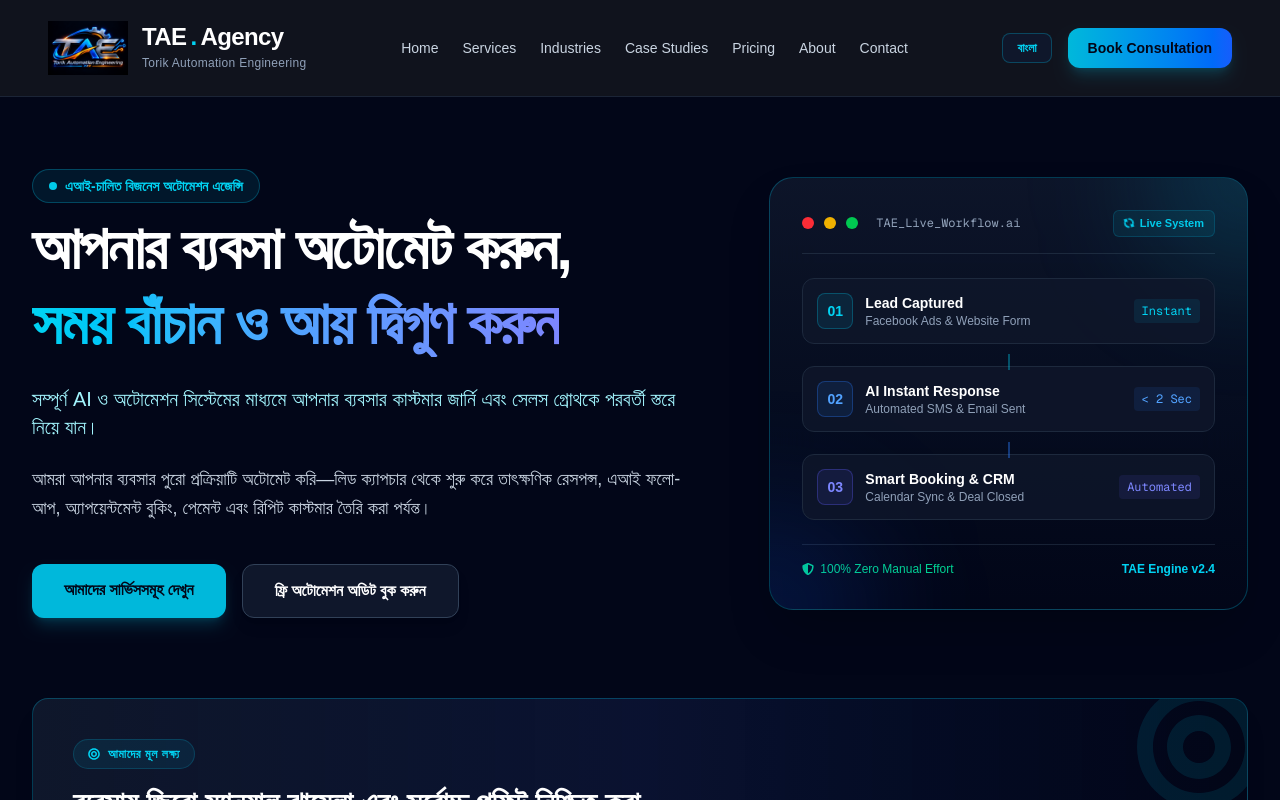
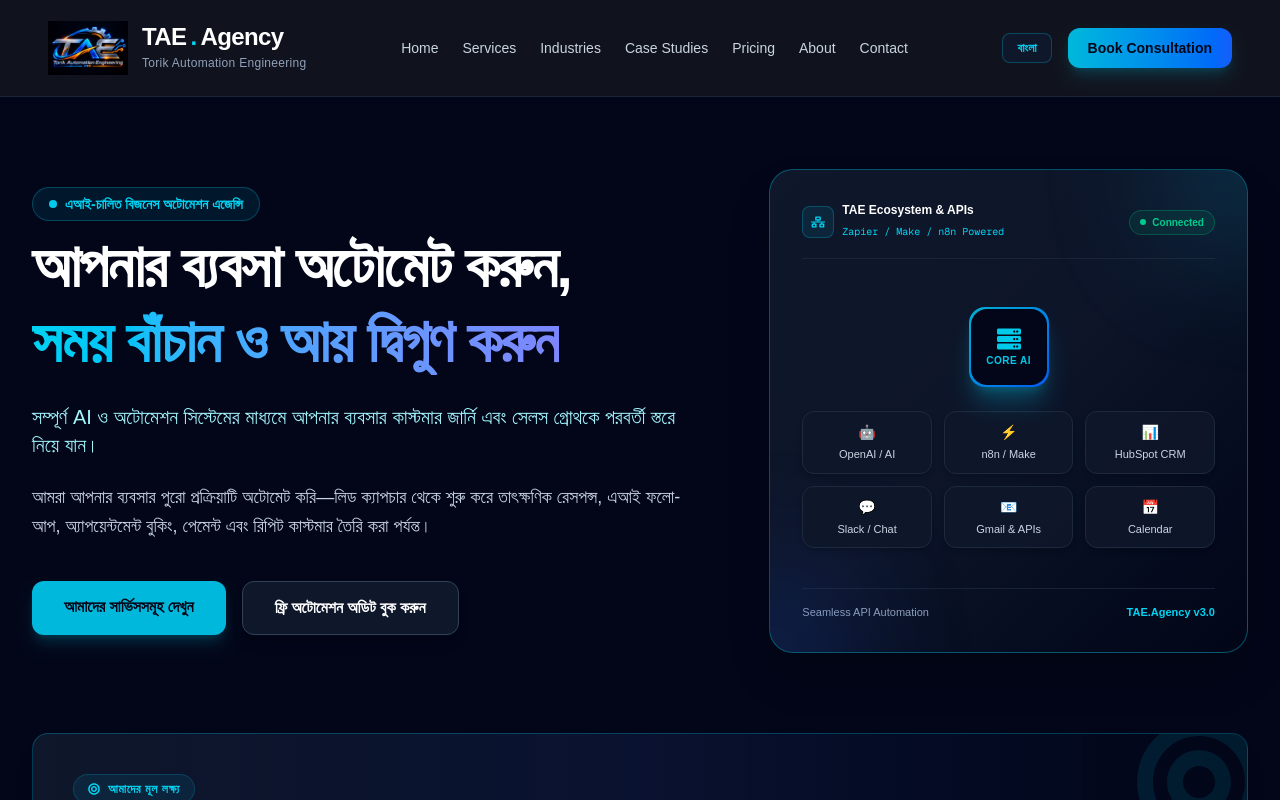
Before and after one commit to torikinsights-wq/tae-agency, a Next.js app: page / in a window 1280 px wide. Shown: the top 800 px of the page. Built offline with nearby package versions, Linux system fonts and the light colour scheme.

Commit message:
Update hero section graphic with tech integration ecosystem design

```diff
--- a/app/page.tsx
+++ b/app/page.tsx
@@ -3,7 +3,7 @@ import React from "react";
 import Link from "next/link";
 import {
   FaBolt, FaRobot, FaCalendarAlt, FaCreditCard,
-  FaStar, FaShareAlt, FaArrowRight, FaCheckCircle, FaInfoCircle, FaBullseye, FaSyncAlt, FaShieldAlt
+  FaStar, FaShareAlt, FaArrowRight, FaCheckCircle, FaInfoCircle, FaBullseye, FaNetworkWired, FaServer
 } from "react-icons/fa";
 
 export default function HomePage() {
@@ -11,7 +11,7 @@ export default function HomePage() {
     <div className="min-h-screen bg-slate-950 text-slate-100 py-12 px-4 sm:px-6 lg:px-8">
       <div className="max-w-7xl mx-auto space-y-20">
 
-        {/* Hero Section with Visual Workflow Automation Preview on the Right */}
+        {/* Hero Section with Tech Integration Ecosystem Graphic on the Right */}
         <div className="grid grid-cols-1 lg:grid-cols-12 gap-12 items-center pt-6">
 
           {/* Left Text Content */}
@@ -52,89 +52,88 @@ export default function HomePage() {
             </div>
           </div>
 
-          {/* Right Visual Automation Workflow Card (Placed in your requested red box area) */}
+          {/* Right Visual Tech Integration Ecosystem Graphic (Inspired by your reference screenshot) */}
           <div className="lg:col-span-5">
-            <div className="relative bg-gradient-to-b from-slate-900/90 to-slate-950 border border-cyan-500/30 rounded-3xl p-6 sm:p-8 shadow-2xl backdrop-blur-xl overflow-hidden group">
+            <div className="relative bg-gradient-to-br from-slate-900 via-slate-900/90 to-slate-950 border border-cyan-500/40 rounded-3xl p-6 sm:p-8 shadow-2xl backdrop-blur-xl overflow-hidden group">
 
-              {/* Background Glow Effect */}
-              <div className="absolute -top-24 -right-24 w-48 h-48 bg-cyan-500/20 rounded-full blur-3xl pointer-events-none"></div>
-              <div className="absolute -bottom-24 -left-24 w-48 h-48 bg-blue-600/20 rounded-full blur-3xl pointer-events-none"></div>
+              {/* Glowing Ambient Backgrounds */}
+              <div className="absolute -top-20 -right-20 w-40 h-40 bg-cyan-500/20 rounded-full blur-3xl pointer-events-none"></div>
+              <div className="absolute -bottom-20 -left-20 w-40 h-40 bg-blue-600/20 rounded-full blur-3xl pointer-events-none"></div>
 
-              <div className="flex items-center justify-between mb-6 border-b border-slate-800 pb-4">
-                <div className="flex items-center gap-2.5">
-                  <span className="w-3 h-3 rounded-full bg-red-500 inline-block"></span>
-                  <span className="w-3 h-3 rounded-full bg-yellow-500 inline-block"></span>
-                  <span className="w-3 h-3 rounded-full bg-green-500 inline-block"></span>
-                  <span className="text-xs font-mono text-slate-400 ml-2">TAE_Live_Workflow.ai</span>
+              {/* Header inside the Box */}
+              <div className="flex items-center justify-between mb-6 border-b border-slate-800/80 pb-4">
+                <div className="flex items-center gap-2">
+                  <div className="w-8 h-8 rounded-lg bg-cyan-500/10 border border-cyan-500/30 flex items-center justify-center text-cyan-400">
+                    <FaNetworkWired className="text-sm" />
+                  </div>
+                  <div>
+                    <span className="text-white text-xs font-bold block">TAE Ecosystem & APIs</span>
+                    <span className="text-[10px] text-cyan-400 font-mono">Zapier / Make / n8n Powered</span>
+                  </div>
                 </div>
-                <span className="inline-flex items-center gap-1.5 text-[11px] font-semibold text-cyan-400 bg-cyan-500/10 px-2.5 py-1 rounded-md border border-cyan-500/20 animate-pulse">
-                  <FaSyncAlt className="text-[10px] animate-spin" /> Live System
+                <span className="px-2.5 py-1 rounded-full bg-emerald-500/10 border border-emerald-500/30 text-emerald-400 text-[10px] font-semibold animate-pulse flex items-center gap-1.5">
+                  <span className="w-1.5 h-1.5 rounded-full bg-emerald-400"></span> Connected
                 </span>
               </div>
 
-              {/* Visual Interactive Flow Steps */}
-              <div className="space-y-3.5 relative z-10">
+              {/* Central Core Hub & Orbiting Tool Nodes */}
+              <div className="relative py-6 flex flex-col items-center justify-center">
 
-                {/* Step 1 */}
-                <div className="flex items-center justify-between p-3.5 rounded-xl bg-slate-900/80 border border-slate-800 hover:border-cyan-500/40 transition-all">
-                  <div className="flex items-center gap-3">
-                    <div className="w-9 h-9 rounded-lg bg-cyan-500/10 border border-cyan-500/30 flex items-center justify-center text-cyan-400 font-bold text-sm">
-                      01
-                    </div>
-                    <div>
-                      <div className="text-white text-sm font-semibold">Lead Captured</div>
-                      <div className="text-slate-400 text-xs">Facebook Ads & Website Form</div>
-                    </div>
+                {/* Central Hub Icon */}
+                <div className="relative z-10 w-20 h-20 rounded-2xl bg-gradient-to-br from-cyan-500 to-blue-600 p-0.5 shadow-xl shadow-cyan-500/30 animate-pulse">
+                  <div className="w-full h-full bg-slate-950 rounded-2xl flex flex-col items-center justify-center text-cyan-400">
+                    <FaServer className="text-2xl mb-0.5" />
+                    <span className="text-[10px] font-bold tracking-wider">CORE AI</span>
                   </div>
-                  <span className="text-xs text-cyan-400 font-mono bg-cyan-500/10 px-2 py-1 rounded">Instant</span>
                 </div>
 
-                {/* Connecting Arrow */}
-                <div className="flex justify-center my-[-4px]">
-                  <div className="w-0.5 h-4 bg-cyan-500/40"></div>
-                </div>
+                {/* Floating Integration Badges Grid */}
+                <div className="grid grid-cols-3 gap-3 w-full mt-6">
 
-                {/* Step 2 */}
-                <div className="flex items-center justify-between p-3.5 rounded-xl bg-slate-900/80 border border-slate-800 hover:border-cyan-500/40 transition-all">
-                  <div className="flex items-center gap-3">
-                    <div className="w-9 h-9 rounded-lg bg-blue-500/10 border border-blue-500/30 flex items-center justify-center text-blue-400 font-bold text-sm">
-                      02
-                    </div>
-                    <div>
-                      <div className="text-white text-sm font-semibold">AI Instant Response</div>
-                      <div className="text-slate-400 text-xs">Automated SMS & Email Sent</div>
-                    </div>
+                  {/* Node 1 */}
+                  <div className="bg-slate-900/90 border border-slate-800 hover:border-cyan-500/40 p-2.5 rounded-xl text-center transition-all shadow-md group/card">
+                    <div className="text-cyan-400 text-sm font-bold mb-1 group-hover/card:scale-110 transition-transform">🤖</div>
+                    <span className="text-[11px] text-slate-300 font-medium block">OpenAI / AI</span>
                   </div>
-                  <span className="text-xs text-blue-400 font-mono bg-blue-500/10 px-2 py-1 rounded">&lt; 2 Sec</span>
-                </div>
 
-                {/* Connecting Arrow */}
-                <div className="flex justify-center my-[-4px]">
-                  <div className="w-0.5 h-4 bg-blue-500/40"></div>
-                </div>
+                  {/* Node 2 */}
+                  <div className="bg-slate-900/90 border border-slate-800 hover:border-cyan-500/40 p-2.5 rounded-xl text-center transition-all shadow-md group/card">
+                    <div className="text-blue-400 text-sm font-bold mb-1 group-hover/card:scale-110 transition-transform">⚡</div>
+                    <span className="text-[11px] text-slate-300 font-medium block">n8n / Make</span>
+                  </div>
 
-                {/* Step 3 */}
-                <div className="flex items-center justify-between p-3.5 rounded-xl bg-slate-900/80 border border-slate-800 hover:border-cyan-500/40 transition-all">
-                  <div className="flex items-center gap-3">
-                    <div className="w-9 h-9 rounded-lg bg-indigo-500/10 border border-indigo-500/30 flex items-center justify-center text-indigo-400 font-bold text-sm">
-                      03
-                    </div>
-                    <div>
-                      <div className="text-white text-sm font-semibold">Smart Booking & CRM</div>
-                      <div className="text-slate-400 text-xs">Calendar Sync & Deal Closed</div>
-                    </div>
+                  {/* Node 3 */}
+                  <div className="bg-slate-900/90 border border-slate-800 hover:border-cyan-500/40 p-2.5 rounded-xl text-center transition-all shadow-md group/card">
+                    <div className="text-emerald-400 text-sm font-bold mb-1 group-hover/card:scale-110 transition-transform">📊</div>
+                    <span className="text-[11px] text-slate-300 font-medium block">HubSpot CRM</span>
                   </div>
-                  <span className="text-xs text-indigo-400 font-mono bg-indigo-500/10 px-2 py-1 rounded">Automated</span>
+
+                  {/* Node 4 */}
+                  <div className="bg-slate-900/90 border border-slate-800 hover:border-cyan-500/40 p-2.5 rounded-xl text-center transition-all shadow-md group/card">
+                    <div className="text-yellow-400 text-sm font-bold mb-1 group-hover/card:scale-110 transition-transform">💬</div>
+                    <span className="text-[11px] text-slate-300 font-medium block">Slack / Chat</span>
+                  </div>
+
+                  {/* Node 5 */}
+                  <div className="bg-slate-900/90 border border-slate-800 hover:border-cyan-500/40 p-2.5 rounded-xl text-center transition-all shadow-md group/card">
+                    <div className="text-red-400 text-sm font-bold mb-1 group-hover/card:scale-110 transition-transform">📧</div>
+                    <span className="text-[11px] text-slate-300 font-medium block">Gmail & APIs</span>
+                  </div>
+
+                  {/* Node 6 */}
+                  <div className="bg-slate-900/90 border border-slate-800 hover:border-cyan-500/40 p-2.5 rounded-xl text-center transition-all shadow-md group/card">
+                    <div className="text-purple-400 text-sm font-bold mb-1 group-hover/card:scale-110 transition-transform">📅</div>
+                    <span className="text-[11px] text-slate-300 font-medium block">Calendar</span>
+                  </div>
+
                 </div>
 
               </div>
 
-              {/* Bottom Card Summary */}
-              <div className="mt-6 pt-4 border-t border-slate-800/80 flex items-center justify-between text-xs text-slate-400">
-                <span className="flex items-center gap-1.5 text-emerald-400 font-medium">
-                  <FaShieldAlt /> 100% Zero Manual Effort
-                </span>
-                <span className="text-cyan-400 font-bold">TAE Engine v2.4</span>
+              {/* Bottom Footer Info */}
+              <div className="mt-4 pt-4 border-t border-slate-800/80 flex items-center justify-between text-xs text-slate-400">
+                <span className="text-slate-400 text-[11px]">Seamless API Automation</span>
+                <span className="text-cyan-400 font-bold text-[11px]">TAE.Agency v3.0</span>
               </div>
 
             </div>
```
